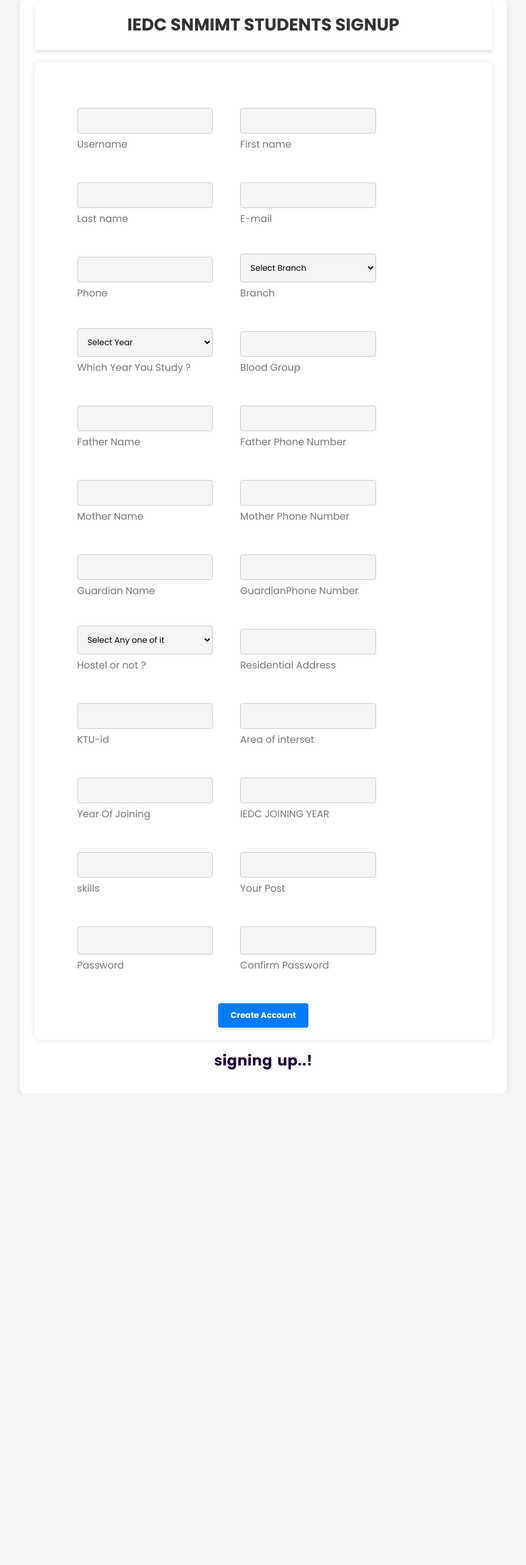
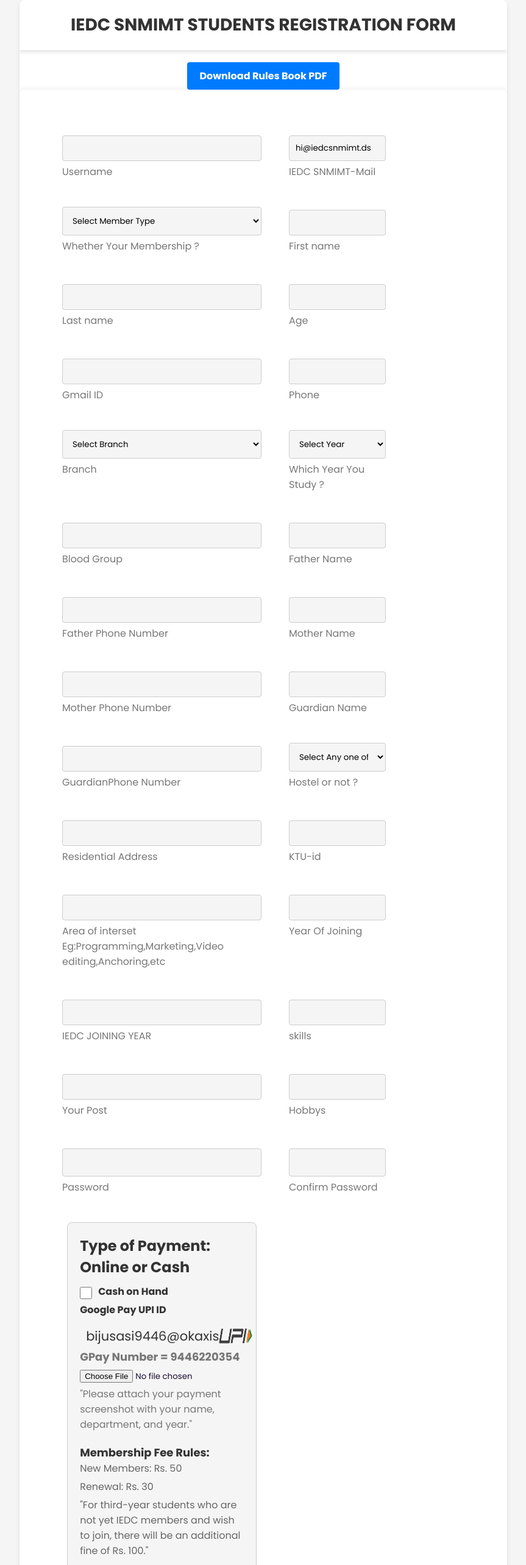
Before and after one commit to iedcsnmimt/website, a React (Create React App) app: page /login/studentSignUp/0 in a window 1280 px wide. Shown: the top 2566 px of the page at 61% size, without its empty margins (208-1071 px from the left). Before the commit the page ends 1792 px from the top, so only its background shows below. Built offline with nearby package versions, Linux system fonts and the light colour scheme; no server answers.

Commit message:
Add files via upload

```diff
--- a/src/Pages/StudentDashboard.js
+++ b/src/Pages/StudentDashboard.js
@@ -23,7 +23,7 @@
 
   // Define state variables for editable fields
   const [editedData, setEditedData] = useState({
-    email: '',
+    gmail: '',
     phone: '',
     password: '',
     fatherphnumber: '',
@@ -31,16 +31,6 @@
     year: '',
     posts: '', // Add the 'posts' field
   });
-
-
-
-
-
-
-
-
-
-
 
   const handleLogout = async () => {
     try {
@@ -55,7 +45,7 @@
     // Toggle edit mode and initialize edited data with the current user data
     setEditMode(!editMode);
     setEditedData({
-      email: userData.email,
+      gmail: userData.gmail,
       phone: userData.phone,
       password: '',
       fatherphnumber: userData.fatherphnumber,
@@ -71,7 +61,7 @@
       const user = auth.currentUser;
       if (user) {
         await firestore.collection('SNMIMT/USERS/STUDENTS').doc(user.uid).update({
-          email: editedData.email,
+          gmail: editedData.gmail,
           phone: editedData.phone,
           fatherphnumber: editedData.fatherphnumber,
           motherphnumber: editedData.motherphnumber,
@@ -340,10 +330,10 @@
               <form>
 
   <TextField
-    label="Email"
+    label="Gmail"
     type="email"
-    value={editedData.email}
-    onChange={(e) => setEditedData({ ...editedData, email: e.target.value })}
+    value={editedData.gmail}
+    onChange={(e) => setEditedData({ ...editedData, gmail: e.target.value })}
   />
   <TextField
     label="Phone Number"
@@ -371,7 +361,8 @@
                     <TableCell>Name</TableCell>
                     <TableCell>Year</TableCell>
                     <TableCell>Branch</TableCell>
-                    <TableCell>E-Mail ID</TableCell>
+                    <TableCell>IEDC Mail ID</TableCell>
+                    <TableCell>G-Mail ID</TableCell>
                     <TableCell>Phone Number</TableCell>
                     <TableCell>Blood Group</TableCell>
                     <TableCell>Father Name</TableCell>
@@ -399,6 +390,7 @@
                     <TableCell>{userData.year}</TableCell>
                     <TableCell>{userData.Branch}</TableCell>
                     <TableCell>{userData.email}</TableCell>
+                    <TableCell>{userData.gmail}</TableCell>
                     <TableCell>{userData.phone}</TableCell>
                     <TableCell>{userData.bloodgroup}</TableCell>
                     <TableCell>{userData.fathername}</TableCell>
--- a/src/Pages/StudentSignUp.js
+++ b/src/Pages/StudentSignUp.js
@@ -1,13 +1,15 @@
-import React from 'react';
+import React, { useState } from 'react';
 import staffcss from '../css/staffsignup.module.css';
-import "firebase/database"; // Import Firebase Realtime Database
-
-import { auth,firestore} from '../firebaseConfig';
+import upilogo from '../img/upi-logo.png';
+import { auth, firestore, storage } from '../firebaseConfig';
 import { useNavigate } from 'react-router-dom';
 
 
 function StudentSignupPage() {
   const navigate = useNavigate();
+  const [cashOnHand, setCashOnHand] = useState(false);
+  const [year, setYear] = useState('');
+
 
   const isPasswordValid = (password) => {
     // Password should be at least 8 characters long
@@ -36,29 +38,33 @@
       firstname: event.target.firstname.value,
       lastname: event.target.lastname.value,
       email: event.target.mail.value,
-      phone:event.target.phone.value,
-      Branch:event.target.branch.value,
-      year:event.target.year.value,
-      bloodgroup:event.target.bloodgroup.value,
-      fathername:event.target.fathername.value,
-      fatherphnumber:event.target.fatherphnumber.value,
-      mothername:event.target.mothername.value,
-      motherphnumber:event.target.motherphnumber.value,
-      guardianname:event.target.guardianname.value,
-      guardianphnumber:event.target.guardianphnumber.value,
-      hostel:event.target.hostel.value,
-      ResidentialAddress:event.target.ResidentialAddress.value,
-      KTUid:event.target.KTUid.value,
-      Areaofinterset:event.target.Areaofinterset.value,
-      yearofjoining:event.target.yearofjoining.value,
-      skills:event.target.skills.value,
-      iedcjoiningdate:event.target.iedcjoiningdate.value,
-      posts:event.target.posts.value,
+      gmail: event.target.gmail.value,
+      member: event.target.member.value,
+      age: event.target.age.value,
+      phone: event.target.phone.value,
+      cashOnHand: cashOnHand,
+      Branch: event.target.branch.value,
+      year: event.target.year.value,
+      bloodgroup: event.target.bloodgroup.value,
+      hobbys: event.target.hobbys.value,
+      fathername: event.target.fathername.value,
+      fatherphnumber: event.target.fatherphnumber.value,
+      mothername: event.target.mothername.value,
+      motherphnumber: event.target.motherphnumber.value,
+      guardianname: event.target.guardianname.value,
+      guardianphnumber: event.target.guardianphnumber.value,
+      hostel: event.target.hostel.value,
+      ResidentialAddress: event.target.ResidentialAddress.value,
+      KTUid: event.target.KTUid.value,
+      Areaofinterset: event.target.Areaofinterset.value,
+      yearofjoining: event.target.yearofjoining.value,
+      skills: event.target.skills.value,
+      iedcjoiningdate: event.target.iedcjoiningdate.value,
+      posts: event.target.posts.value,
       password: event.target["userpassword"].value,
       passwordconfirm: event.target["userpasswordconfirm"].value
+
     };
-
-
 
     const confirmPassword = event.target["userpasswordconfirm"].value;
 
@@ -73,6 +79,7 @@
       alert("Password must be at least 8 characters long and contain alphabets, numbers, and symbols.");
       return; // Stop form submission
     }
+
     try {
       // Create a new user account using Firebase Authentication
       const userCredential = await auth.createUserWithEmailAndPassword(
@@ -83,8 +90,33 @@
       // Get the newly created user's unique ID (UID)
       const userId = userCredential.user.uid;
 
+      let downloadURL = null; // Initialize downloadURL
+
+      if (!formData.cashOnHand) {
+        // If not paying by cash, handle the file upload
+        const paymentScreenshotInput = event.target.paymentScreenshot;
+        if (paymentScreenshotInput && paymentScreenshotInput.files.length > 0) {
+          const paymentScreenshot = paymentScreenshotInput.files[0];
+
+          // Create a reference to the storage location
+          const storageRef = storage.ref(`payment-screenshots/${userId}/${paymentScreenshot.name}`);
+
+          // Upload the file
+          const snapshot = await storageRef.put(paymentScreenshot);
+
+          // Get the URL of the uploaded file
+          downloadURL = await snapshot.ref.getDownloadURL();
+        } else {
+          console.error("Payment screenshot input not found or no file selected.");
+          // You might want to show an error message to the user or take appropriate action.
+        }
+      }
+
       // Save user data to Firestore with the UID as the document ID
-    await firestore.collection('SNMIMT/USERS/STUDENTS').doc(userId).set(formData);
+      await firestore.collection('SNMIMT/USERS/STUDENTS').doc(userId).set({
+        ...formData,
+        paymentScreenshotURL: downloadURL, // Store the URL
+      });
 
       // Show a success message and redirect
       alert("Account created successfully!");
@@ -93,7 +125,6 @@
       console.error("Error creating user account:", error.message);
       alert("Error creating user account. Please try again.");
     }
-
   };
 
   return (
@@ -105,8 +136,17 @@
   <main className={staffcss['card-container']}>
     <div className={staffcss['image-container']}>
       <h1 className={staffcss.company}>
-              IEDC SNMIMT STUDENTS SIGNUP
+        IEDC SNMIMT STUDENTS REGISTRATION FORM
       </h1>
+
+      {/* Add the Download Rules Book PDF button */}
+      <a
+  href="https://drive.google.com/file/d/1iw-2g4VxrKilQ-j5l_N-J743bKfPj3Zf/view?usp=sharing"
+  download="rules-book.pdf"
+  className={`${staffcss["download-button"]} ${staffcss["mobile-button"]}`} /* Add the mobile-button class */
+>
+  Download Rules Book PDF
+</a>
 
     </div>
           <form onSubmit={handleSubmit}>
@@ -115,16 +155,43 @@
 
               <div class={staffcss["input-container"]}>
                 <label for="Username"></label>
-                    <input type="text" name="username" id="username" required/>
+                <input type="text" name="username" id="username" required />
                 <span>
                   Username
                 </span>
                 <div class="error"></div>
               </div>
 
+
+              <div className={staffcss["input-container"]}>
+  <label htmlFor="mail"></label>
+  <input
+    type="email"
+    name="mail"
+    id="mail"
+    required
+
+    defaultValue="hi@iedcsnmimt.ds" // Add the defaultValue attribute
+  />
+  <span>IEDC SNMIMT-Mail</span>
+  <div className="error"></div>
+</div>
+
+
+              <div className={staffcss["input-container"]}>
+
+                <select name="member" id="member" required>
+
+                  <option value="">Select Member Type</option>
+                  <option value="new">New Member</option>
+                  <option value="renewal">Renewal</option>
+                </select>
+                <div className="error"></div>
+                <span>Whether Your Membership ? </span>
+              </div>
               <div class={staffcss["input-container"]}>
                 <label for="firstname"></label>
-                    <input type="text" name="firstname" id="firstname" required/>
+                <input type="text" name="firstname" id="firstname" required />
                 <span>
                   First name
                 </span>
@@ -133,7 +200,7 @@
 
               <div class={staffcss["input-container"]}>
                 <label for="lastname"></label>
-                    <input type="text" name="lastname" id="lastname" required/>
+                <input type="text" name="lastname" id="lastname" required />
                 <span>
                   Last name
                 </span>
@@ -141,19 +208,29 @@
               </div>
 
               <div class={staffcss["input-container"]}>
-                    <label for="mail">
-                    </label>
-                    <input type="email" name="mail" id="mail" required/>
+                <label for="age"></label>
+                <input type="text" name="age" id="age" required />
                 <span>
-                        E-mail
+                  Age
                 </span>
                 <div class="error"></div>
               </div>
 
               <div class={staffcss["input-container"]}>
+                <label for="gmail">
+                </label>
+                <input type="email" name="gmail" id="gmail" required />
+                <span>
+                  Gmail ID
+                </span>
+                <div class="error"></div>
+              </div>
+
+
+              <div class={staffcss["input-container"]}>
                 <label for="phone">
                 </label>
-                    <input type="tel" name="phone" id="phone" required/>
+                <input type="tel" name="phone" id="phone" required />
                 <span>Phone</span>
                 <div class="error"></div>
               </div>
@@ -168,7 +245,7 @@
                   <option value="CIVIL">CIVIL</option>
                   <option value="CSE">CSE</option>
                   <option value="CSE-AI">CSE-AI</option>
-    <option value="CB">CB</option>
+                  <option value="CSE-CB">CSE -CYBER SERCURITY</option>
                   <option value="ECE">ECE</option>
                   <option value="EEE">EEE</option>
                   <option value="ICE">ICE</option>
@@ -198,7 +275,7 @@
               <div class={staffcss["input-container"]}>
                 <label for="bloodgroup">
                 </label>
-                    <input type="text" name="bloodgroup" id="blood" required/>
+                <input type="text" name="bloodgroup" id="blood" required />
                 <span>Blood Group</span>
                 <div class="error"></div>
               </div>
@@ -206,7 +283,7 @@
               <div class={staffcss["input-container"]}>
                 <label for="fathername">
                 </label>
-                    <input type="text" name="fathername" id="fathername" required/>
+                <input type="text" name="fathername" id="fathername" required />
                 <span>Father Name</span>
                 <div class="error"></div>
               </div>
@@ -215,7 +292,7 @@
               <div class={staffcss["input-container"]}>
                 <label for="fatherphnumber">
                 </label>
-                    <input type="tel" name="fatherphnumber" id="fatherphnumber" required/>
+                <input type="tel" name="fatherphnumber" id="fatherphnumber" required />
                 <span>Father Phone Number</span>
                 <div class="error"></div>
               </div>
@@ -224,7 +301,7 @@
               <div class={staffcss["input-container"]}>
                 <label for="mothername">
                 </label>
-                    <input type="text" name="mothername" id="mothername" required/>
+                <input type="text" name="mothername" id="mothername" required />
                 <span>Mother Name</span>
                 <div class="error"></div>
               </div>
@@ -233,7 +310,7 @@
               <div class={staffcss["input-container"]}>
                 <label for="motherphnumber">
                 </label>
-                    <input type="tel" name="motherphnumber" id="motherphnumber" required/>
+                <input type="tel" name="motherphnumber" id="motherphnumber" required />
                 <span>Mother Phone Number</span>
                 <div class="error"></div>
               </div>
@@ -241,7 +318,7 @@
               <div class={staffcss["input-container"]}>
                 <label for="guardianname">
                 </label>
-                    <input type="text" name="guardianname" id="guardianname" required/>
+                <input type="text" name="guardianname" id="guardianname" required />
                 <span>Guardian Name</span>
                 <div class="error"></div>
               </div>
@@ -250,7 +327,7 @@
               <div class={staffcss["input-container"]}>
                 <label for="guardianphnumber">
                 </label>
-                    <input type="tel" name="guardianphnumber" id="guardianphnumber" required/>
+                <input type="tel" name="guardianphnumber" id="guardianphnumber" required />
                 <span>GuardianPhone Number</span>
                 <div class="error"></div>
               </div>
@@ -274,7 +351,7 @@
               <div class={staffcss["input-container"]}>
                 <label for="ResidentialAddress">
                 </label>
-                    <input type="text" name="ResidentialAddress" id="ResidentialAddress" required/>
+                <input type="text" name="ResidentialAddress" id="ResidentialAddress" required />
                 <span>Residential Address</span>
                 <div class="error"></div>
               </div>
@@ -282,7 +359,7 @@
               <div class={staffcss["input-container"]}>
                 <label for="KTUid">
                 </label>
-                    <input type="text" name="KTUid" id="KTUid" required/>
+                <input type="text" name="KTUid" id="KTUid" required />
                 <span>KTU-id</span>
                 <div class="error"></div>
               </div>
@@ -290,15 +367,15 @@
               <div class={staffcss["input-container"]}>
                 <label for="Areaofinterset">
                 </label>
-                    <input type="text" name="Areaofinterset" id="Areaofinterset" required/>
-                    <span>Area of interset</span>
+                <input type="text" name="Areaofinterset" id="Areaofinterset" required />
+                <span>Area of interset Eg:Programming,Marketing,Video editing,Anchoring,etc</span>
                 <div class="error"></div>
               </div>
 
               <div class={staffcss["input-container"]}>
                 <label for="yearofjoining">
                 </label>
-                    <input type="text" name="yearofjoining" id="yearofjoining" required/>
+                <input type="text" name="yearofjoining" id="yearofjoining" required />
                 <span>Year Of Joining</span>
                 <div class="error"></div>
               </div>
@@ -307,7 +384,7 @@
               <div class={staffcss["input-container"]}>
                 <label for="iedcjoiningdate">
                 </label>
-                    <input type="text" name="iedcjoiningdate" id="iedcjoiningdate" required/>
+                <input type="text" name="iedcjoiningdate" id="iedcjoiningdate" required />
                 <span>IEDC JOINING YEAR</span>
                 <div class="error"></div>
               </div>
@@ -316,7 +393,7 @@
               <div class={staffcss["input-container"]}>
                 <label for="skills">
                 </label>
-                    <input type="text" name="skills" id="skills" required/>
+                <input type="text" name="skills" id="skills" required />
                 <span>skills</span>
                 <div class="error"></div>
               </div>
@@ -324,29 +401,98 @@
               <div class={staffcss["input-container"]}>
                 <label for="posts">
                 </label>
-                    <input type="text" name="posts" id="posts" required/>
+                <input type="text" name="posts" id="posts" required />
                 <span>Your Post</span>
+                <div class="error"></div>
+              </div>
+
+              <div class={staffcss["input-container"]}>
+                <label for="hobbys">
+                </label>
+                <input type="text" name="hobbys" id="hobbys" required />
+                <span>Hobbys</span>
                 <div class="error"></div>
               </div>
 
 
 
-
               <div class={staffcss["input-container"]}>
                 <label for="userpassword"></label>
-                    <input type="password" name="userpassword" id="userpassword" class="user-password" required/>
+                <input type="password" name="userpassword" id="userpassword" class="user-password" required />
                 <span>Password</span>
                 <div class="error"></div>
               </div>
 
               <div class={staffcss["input-container"]}>
                 <label for="user-password-confirm"></label>
-                    <input type="password" name="userpasswordconfirm" id="userpasswordconfirm" class="password-confirmation" required/>
+                <input type="password" name="userpasswordconfirm" id="userpasswordconfirm" class="password-confirmation" required />
                 <span>
                   Confirm Password
                 </span>
                 <div class="error"></div>
               </div>
+
+              <section className={`${staffcss["payment-section"]} ${staffcss["wider-section"]}`}>
+                <h2>Type of Payment: Online or Cash</h2>
+                <div className={`${staffcss["input-container"]} ${staffcss["cash-on-hand-container"]}`}>
+                  <input
+                    type="checkbox"
+                    name="cashOnHand"
+                    id="cashOnHand"
+                    checked={cashOnHand}
+                    onChange={(e) => setCashOnHand(e.target.checked)}
+                  />
+                  <label htmlFor="cashOnHand">Cash on Hand</label>
+                  <div className="error"></div>
+                </div>
+
+                {cashOnHand ? (
+                  null
+                ) : (
+                  <>
+                    <div className={staffcss["input-container"]}>
+                      <label>
+                        <strong>Google Pay UPI ID</strong>
+                      </label>
+                      <div className={staffcss["upi-container"]}>
+                        <span>bijusasi9446@okaxis</span>
+
+                        <img
+                          src={upilogo}  // Replace with the actual path to your image
+                          alt="Google Pay UPI Symbol"
+                          className={staffcss["upi-symbol"]}
+                        />
+
+                      </div>
+                      <span style={{ fontWeight: 'bold',fontSize: '18px' }}>GPay Number = 9446220354</span>
+
+                    </div>
+
+                    <div className={staffcss["input-container"]}>
+                      <label htmlFor="paymentScreenshot"></label>
+                      <input
+                        type="file"
+                        name="paymentScreenshot"
+                        id="paymentScreenshot"
+                        accept="image/*"
+                      />
+                      <span>"Please attach your payment screenshot with your name, department, and year."</span>
+                      <div className="error"></div>
+                    </div>
+                  </>
+                )}
+
+                <div className={staffcss["fee-rules"]}>
+                  <h3>Membership Fee Rules:</h3>
+                  <ul>
+                    <li>New Members: Rs. 50</li>
+                    <li>Renewal: Rs. 30</li>
+                    <li>"For third-year students who are not yet IEDC members and wish to join, there will be an additional fine of Rs. 100."</li>
+
+                  </ul>
+                </div>
+              </section>
+
 
             </div>
             <div id="btm">
--- a/src/Pages/home.js
+++ b/src/Pages/home.js
@@ -232,6 +232,8 @@
           <a href="" className="work__img">
             <img src={require("../img/EXCOM2023-24/7.png")} alt="" />
           </a>
+
+
           <a href="" className="work__img">
             <img src={require("../img/EXCOM2023-24/8.png")} alt="" />
           </a>
--- /dev/null
+++ b/src/client_secret_1050421756481-vlf6gkl7419occ8f9gurijq6f6ubot36.apps.googleusercontent.com.json
@@ -0,0 +1 @@
+{"web":{"client_id":"1050421756481-vlf6gkl7419occ8f9gurijq6f6ubot36.apps.googleusercontent.com","project_id":"iedcsnmimtadmin","auth_uri":"https://accounts.google.com/o/oauth2/auth","token_uri":"https://oauth2.googleapis.com/token","auth_provider_x509_cert_url":"https://www.googleapis.com/oauth2/v1/certs","client_secret":"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"}}
--- a/src/css/staffsignup.module.css
+++ b/src/css/staffsignup.module.css
@@ -153,6 +153,173 @@
     transition: background-color 0.3s ease;
   }
 
-  .submit-btn:hover {
-    background-color: #0056b3;
+/* ... (Previous CSS code) ... */
+
+/* Add this CSS to your stylesheet (stafflogin.module.css or equivalent) */
+/* Style the payment section */
+.payment-section {
+  margin-top: 20px;
+  padding: 20px;
+  border: 1px solid #ccc;
+  border-radius: 8px;
+  background-color: #f9f9f9;
 }
+
+/* Style the section title */
+.payment-section h2 {
+  font-size: 24px;
+  margin-bottom: 10px;
+  color: #333;
+}
+
+/* Style the Cash on Hand checkbox container */
+.cash-on-hand-container {
+  display: flex;
+  align-items: center;
+  margin-top: 10px;
+  font-size: 16px;
+  color: #333;
+}
+
+/* Style the checkbox input */
+.cash-on-hand-container input[type="checkbox"] {
+  width: 20px;
+  height: 20px;
+  margin-right: 10px;
+  cursor: pointer;
+}
+
+/* Style the label text */
+.cash-on-hand-container label {
+  cursor: pointer;
+}
+
+/* Style the UPI ID container */
+.upi-container {
+  display: flex;
+  align-items: center;
+  margin-top: 10px;
+}
+
+.upi-container span {
+  font-size: 21px;
+  margin-left: 10px;
+  color: #333;
+}
+
+/* Style the UPI symbol image */
+.upi-symbol {
+  width: 55px;
+  height: 27px;
+  margin-top: 5px;
+}
+
+/* Style the text associated with the Cash on Hand checkbox */
+.cash-text {
+  display: inline-block;
+  font-size: 14px;
+  color: #777;
+}
+
+/* Style the wider section */
+.wider-section {
+  width: 95%;
+  margin: 0 auto;
+  padding: 20px;
+  background-color: #f5f5f5;
+  border: 1px solid #ccc;
+  border-radius: 8px;
+}
+
+/* Style the fee rules */
+.fee-rules {
+  margin-top: 20px;
+}
+
+.fee-rules h3 {
+  font-size: 18px;
+  font-weight: bold;
+  color: #333;
+}
+
+.fee-rules ul {
+  list-style-type: none;
+  padding-left: 0;
+}
+
+.fee-rules li {
+  font-size: 16px;
+  color: #666;
+  margin-bottom: 5px;
+}
+/* ... (Previous CSS code) ... */
+
+.download-button {
+  display: inline-block;
+  padding: 10px 20px;
+  background-color: #007bff;
+  color: #fff;
+  text-decoration: none;
+  border-radius: 4px;
+  font-weight: bold;
+}
+
+/* Media query for screens with a maximum width of 600px */
+@media (max-width: 600px) {
+  .download-button {
+    padding: 8px 16px; /* Adjust padding for smaller screens */
+    font-size: 14px; /* Reduce font size for smaller screens */
+  }
+  /* Adjust the container for smaller screens */
+  .form-container {
+    width: 100%;
+    padding: 20px;
+    grid-template-columns: 1fr; /* Single column layout */
+    gap: 20px;
+  }
+
+  /* Adjust font sizes and spacing for smaller screens */
+  .input-container {
+    width: 100%;
+  }
+
+  /* Style the submit button for smaller screens */
+  .submit-btn {
+    font-size: 16px;
+    padding: 10px 15px;
+  }
+
+  /* Style the payment section for smaller screens */
+  .payment-section h2 {
+    font-size: 20px;
+  }
+
+  .cash-on-hand-container {
+    font-size: 14px;
+  }
+
+  .upi-container span {
+    font-size: 18px;
+    font-weight: bold;
+
+  }
+
+  .upi-symbol {
+    width: 45px;
+    height: 22px;
+  }
+
+  .cash-text {
+    font-size: 12px;
+  }
+
+  .fee-rules h3 {
+    font-size: 16px;
+  }
+
+  .fee-rules li {
+    font-size: 14px;
+  }
+}
+
+/* ... (Remaining CSS code) ... */
```
Also changed, not shown: src/img/upi-logo.png (added). Lines whose indentation alone changed are shown as unchanged.
